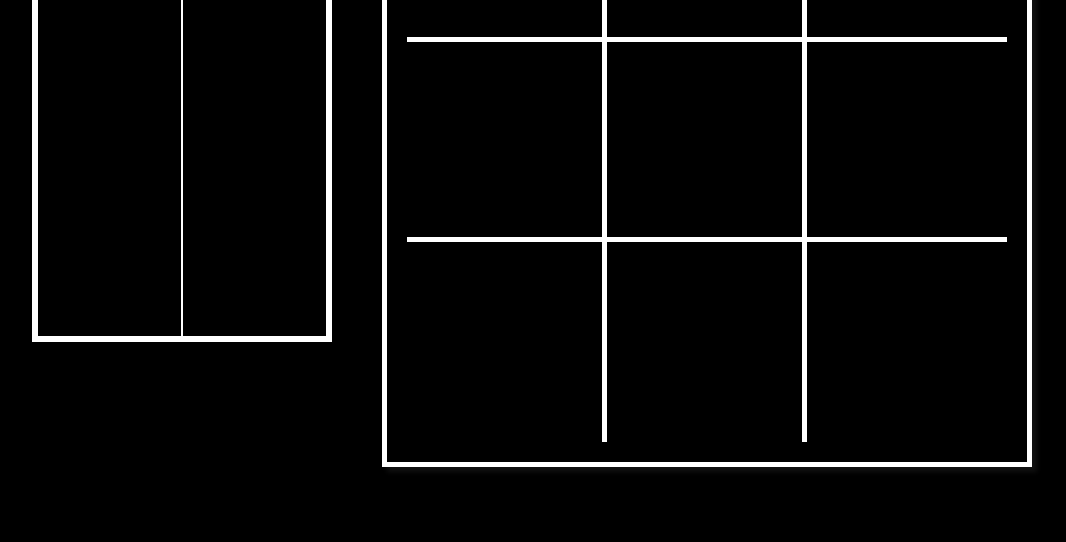
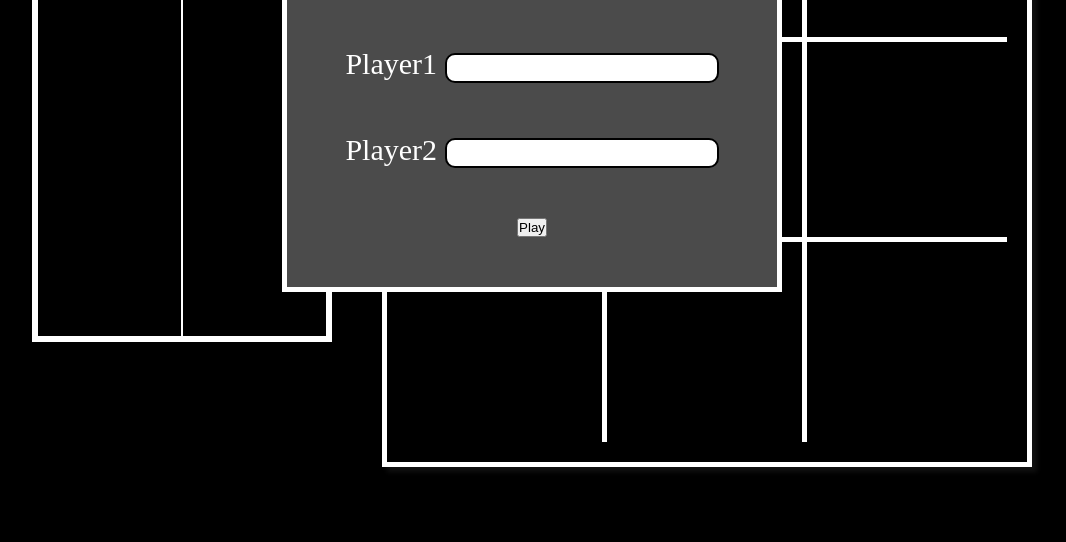
Before and after one commit to yunemak/tic-tac-toe, a plain HTML site: page index.html in a window 1280 px wide. Shown: the part 258-800 px from the top of the page, without its empty margins (108-1174 px from the left). Drawn offline with Linux system fonts and the light colour scheme.

Commit message:
feat: Add start menu

```diff
--- a/index.html
+++ b/index.html
@@ -9,6 +9,17 @@
 	<script src="script.js" defer></script>
 </head>
 <body>
+	<div class="main-menu">
+		<div>
+			<label for="player1">Player1</label>
+			<input type="text" id="player1">
+		</div>
+		<div>
+			<label for="player2">Player2</label>
+			<input type="text" id="player2">
+		</div>
+		<button class="play">Play</button>
+	</div>
 	<div class="main-container">
 		<div class="result-board">
 			<div id="user1">
--- a/script.js
+++ b/script.js
@@ -1,8 +1,16 @@
 const resultCard = document.querySelector(".result-card");
 const playAgainBtn = document.querySelector(".play-again");
+const mainMenu = document.querySelector(".main-menu");
+const playBtn = document.querySelector(".play");
+const player1Input = document.querySelector("#player1");
+const player2Input = document.querySelector("#player2");
 const mainContainer = document.querySelector(".main-container");
 
-playGame();
+playBtn.addEventListener("click", () => {
+	playGame(player1Input.value, player2Input.value);
+	mainMenu.style.display = "none";
+})
+
 
 playAgainBtn.addEventListener("click", () => {
 	playGame();
@@ -11,9 +19,9 @@ playAgainBtn.addEventListener("click", () => {
 });
 
 // Functions
-function playGame() {
-	const user1 = createPlayer("Yunus", "X");
-	const user2 = createPlayer("Computer", "O");
+function playGame(player1Name, player2Name) {
+	const user1 = createPlayer(player1Name, "X");
+	const user2 = createPlayer(player2Name, "O");
 	let Gameboard = createGameboard(user1, user2);
 	Gameboard.renderBoard();
 }
--- a/style.css
+++ b/style.css
@@ -3,6 +3,34 @@
 body {
 	background-color: black;
 }
+
+.main-menu {
+	width: 500px;
+	height: 300px;
+	position: fixed;
+	top: 50%;
+    left: 50%;
+    transform: translate(-50%, -50%);
+	color: white;
+	border: 5px solid white;
+	background-color: rgb(75, 75, 75);
+	font-size: 30px;
+	/* Layout inside */
+	display: flex;
+	flex-direction: column;
+	align-items: center;
+	justify-content: center;
+	gap: 50px;
+}
+
+.main-menu input[type="text"] {
+	height: 30px;
+	border: 2px solid black;
+	border-radius: 10px;
+	font-size: 20px;
+	padding-left: 5px;
+}
+
 
 .main-container {
 	height: 100vh;
```
